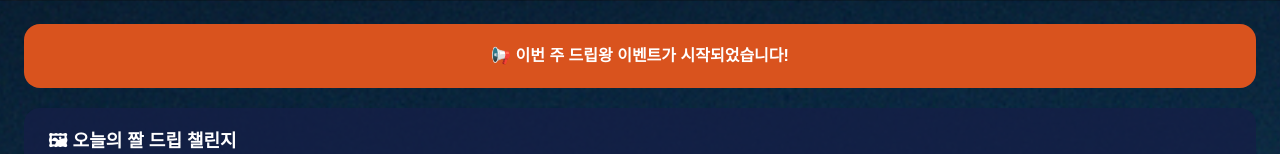
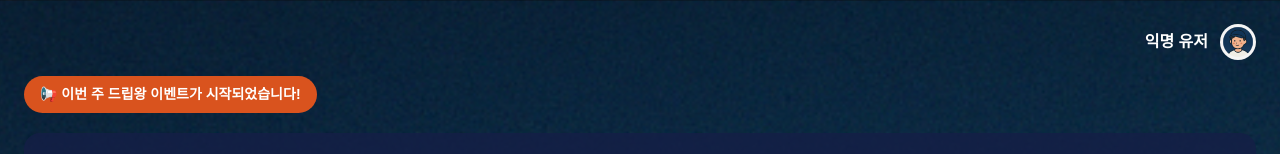
Before and after one commit to yw-ray/dugout-talk, a Next.js app: page /main in a window 1280 px wide. Shown: the top 154 px of the page. Built offline with nearby package versions, Linux system fonts and the light colour scheme; no server answers.

Commit message:
Update profile
Signed-off-by: Youngwoo.Jeong <jini221220@gmail.com>

```diff
--- a/app/main/page.js
+++ b/app/main/page.js
@@ -1,8 +1,31 @@
 "use client";
 
 import Image from "next/image";
+import { useEffect, useState } from "react";
+import { onAuthStateChanged } from "firebase/auth";
+import { ref, get } from "firebase/database";
+import { db, auth } from "@/lib/firebase";
 
 export default function DugoutMain() {
+  const [nickname, setNickname] = useState("익명 유저");
+
+  useEffect(() => {
+    const unsubscribe = onAuthStateChanged(auth, async (user) => {
+      if (user) {
+        try {
+          const snapshot = await get(ref(db, `users/${user.uid}`));
+          if (snapshot.exists()) {
+            const data = snapshot.val();
+            setNickname(data.nickname || "익명 유저");
+          }
+        } catch (err) {
+          console.error("❌ Firebase에서 닉네임 불러오기 실패:", err);
+        }
+      }
+    });
+    return () => unsubscribe();
+  }, []);
+
   return (
     <div
       style={{
@@ -15,31 +38,29 @@ export default function DugoutMain() {
         color: "#fff",
       }}
     >
-      {/* 공지 */}
-      <div style={orangeBox}>📢 이번 주 드립왕 이벤트가 시작되었습니다!</div>
+      <div style={{ display: "flex", justifyContent: "flex-end", alignItems: "center", gap: 12, marginBottom: 16 }}>
+        <span style={{ fontWeight: 600 }}>{nickname}</span>
+        <Image src="/profile.png" width={36} height={36} alt="profile" style={{ borderRadius: "50%" }} />
+      </div>
 
-      {/* 짤 드립 챌린지 */}
+      <div style={noticeBox}>📢 이번 주 드립왕 이벤트가 시작되었습니다!</div>
+
       <div style={blueBox}>
         <h2 style={sectionTitle}>🖼 오늘의 짤 드립 챌린지</h2>
         {[1, 2].map((num) => (
           <div key={num} style={memeCard}>
             <Image
-              src={`/images/meme${num}.png`}
+              src={`/images/meme${num}.jpg`}
               width={300}
               height={180}
               alt={`meme-${num}`}
               style={{ borderRadius: 12, width: "100%", height: "auto" }}
             />
-            <input
-              type="text"
-              placeholder="이 짤에 어울리는 드립은?"
-              style={inputStyle}
-            />
+            <input type="text" placeholder="이 짤에 어울리는 드립은?" style={inputStyle} />
           </div>
         ))}
       </div>
 
-      {/* 예열 퀴즈 */}
       <div style={blueBox}>
         <h2 style={sectionTitle}>🧠 Dugout 예열 퀴즈</h2>
         <p style={{ marginBottom: 8 }}>Q. 오늘 경기에서 가장 먼저 점수를 낼 팀은?</p>
@@ -49,13 +70,11 @@ export default function DugoutMain() {
         </div>
       </div>
 
-      {/* 오늘의 이닝 미션 */}
       <div style={blueBox}>
         <h2 style={sectionTitle}>🎯 오늘의 이닝 미션</h2>
         <p>실점했을 때 화내지 않기! 긍정 멘트 3회 이상 사용 시 '멘탈왕' 칭호 지급 🔥</p>
       </div>
 
-      {/* 주간 타이틀 랭킹판 */}
       <div style={blueBox}>
         <h2 style={sectionTitle}>🏆 주간 타이틀 랭킹</h2>
         <ul style={listStyle}>
@@ -65,7 +84,6 @@ export default function DugoutMain() {
         </ul>
       </div>
 
-      {/* 응원지수 리더보드 */}
       <div style={blueBox}>
         <h2 style={sectionTitle}>📊 팀별 응원지수</h2>
         <ul style={listStyle}>
@@ -78,13 +96,14 @@ export default function DugoutMain() {
   );
 }
 
-const orangeBox = {
+const noticeBox = {
   backgroundColor: "#D9531E",
-  borderRadius: 16,
-  padding: "20px 24px",
+  borderRadius: 9999,
+  padding: "8px 16px",
   marginBottom: 20,
   fontWeight: 600,
-  fontSize: 16,
+  fontSize: 14,
+  display: "inline-block",
   textAlign: "center",
 };
 
--- a/lib/firebase.js
+++ b/lib/firebase.js
@@ -1,7 +1,8 @@
 // lib/firebase.js
 
-import { initializeApp } from "firebase/app";
+import { initializeApp, getApps, getApp } from "firebase/app";
 import { getDatabase } from "firebase/database";
+import { getAuth } from "firebase/auth";
 
 // Firebase 설정
 const firebaseConfig = {
@@ -14,8 +15,9 @@ const firebaseConfig = {
   appId: "1:427321097694:web:fd6c5a33834468843a714f"
 };
 
-// Firebase 초기화
-const app = initializeApp(firebaseConfig);
+const app = getApps().length ? getApp() : initializeApp(firebaseConfig);
 
-// ✅ Realtime Database 객체 가져오기
-export const db = getDatabase(app);
+const db = getDatabase(app);
+const auth = getAuth(app);
+
+export { db, auth };
```
Also changed, not shown: 2 other files (tests, documents, lock files or other folders).
